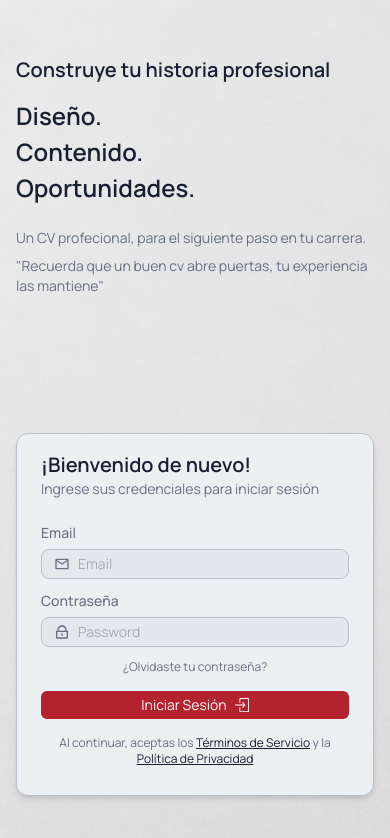
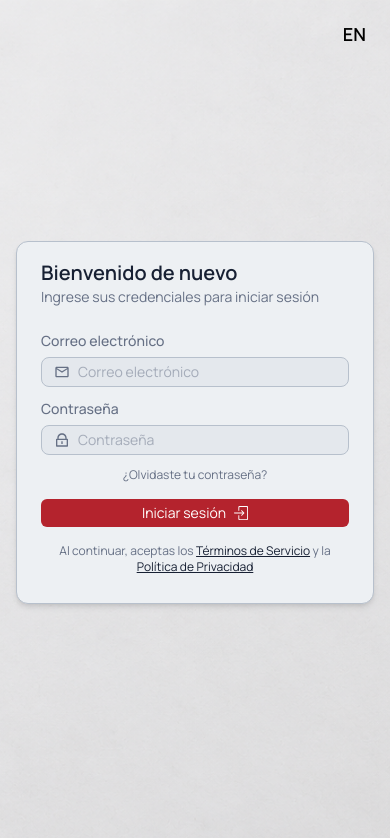
Before and after one commit to cr-gcc/career-stack, a React (Vite) app: page /login in a window 390 px wide. Shown: the top 838 px of the page. Built offline with nearby package versions, Linux system fonts and the light colour scheme.

Commit message:
Traducción en Login

```diff
--- a/src/domains/auth/components/BasicInfoLogin.tsx
+++ b/src/domains/auth/components/BasicInfoLogin.tsx
@@ -1,12 +1,15 @@
+import { useTranslation } from "react-i18next";
+
 export function BasicInfoLogin() {
+    const { t } = useTranslation();
     return (
         <div>
-            <h5 className="h5 mb-4">Construye tu historia profesional</h5>
-            <h4 className="mb-1 h4">Diseño.</h4>
-            <h4 className="mb-1 h4">Contenido.</h4>
-            <h4 className="mb-6 h4">Oportunidades.</h4>
-            <p className="mb-2 text-sm text-text-secondary">Un CV profecional, para el siguiente paso en tu carrera.</p>
-            <p className="text-sm text-text-secondary">"Recuerda que un buen cv abre puertas, tu experiencia las mantiene"</p>
+            <h5 className="h5 mb-4">{t('auth.info.title')}</h5>
+            <h4 className="mb-1 h4">{t('auth.info.item1')}</h4>
+            <h4 className="mb-1 h4">{t('auth.info.item2')}</h4>
+            <h4 className="mb-6 h4">{t('auth.info.item3')}</h4>
+            <p className="mb-2 text-sm text-text-secondary">{t('auth.info.subtitle1')}</p>
+            <p className="text-sm text-text-secondary">{t('auth.info.subtitle2')}</p>
         </div>
     )
 }
--- a/src/domains/auth/components/LoginForm.tsx
+++ b/src/domains/auth/components/LoginForm.tsx
@@ -1,3 +1,4 @@
+import { useTranslation } from 'react-i18next'
 import { CardBasico } from "@/components/ui/CardBasico";
 import { InputLabelIcon } from "@/components/ui/InputLabelIcon";
 import { ButtonIcon } from "@/components/ui/ButtonIcon";
@@ -6,51 +7,52 @@ import { RiLockLine } from "react-icons/ri";
 import { SlLogin } from "react-icons/sl";
 
 export function LoginForm() {
+    const { t } = useTranslation()
     return (
         <CardBasico>
             <div className="flex flex-col px-2 py-1">
                 <div className="mt-1.5 mb-6">
                     <h5 className="h5">
-                        ¡Bienvenido de nuevo!
+                        {t('auth.login.title')}
                     </h5>
                     <p className="text-sm text-text-secondary">
-                        Ingrese sus credenciales para iniciar sesión
+                        {t('auth.login.subtitle')}
                     </p>
                 </div>
                 <div className="mb-3">
                     <InputLabelIcon
                         type="text"
-                        label="Email"
+                        label={t('auth.login.email')}
                         icon={<MdOutlineEmail />}
-                        placeholder="Email"
+                        placeholder={t('auth.login.email')}
                         className="w-full text-sm"
                     />
                 </div>
                 <div className="mb-3">
                     <InputLabelIcon
                         type="password"
-                        label="Contraseña"
+                        label={t('auth.login.password')}
                         icon={<RiLockLine />}
-                        placeholder="Password"
+                        placeholder={t('auth.login.password')}
                         className="w-full text-sm"
                     />
                 </div>
                 <div className="flex justify-center mb-4">
                     <a href="#" className="text-xs text-text-secondary hover:text-emphasis transition-colors">
-                        ¿Olvidaste tu contraseña?
+                        {t('auth.login.forgotPassword')}
                     </a>
                 </div>
                 <div className="mb-4">
                     <ButtonIcon
                         icon={<SlLogin />}
-                        label="Iniciar Sesión"
+                        label={t('auth.login.submit')}
                         className="w-full text-sm text-white bg-primary hover:bg-primary-hover"
                         onClick={() => alert("Iniciando sesión...")}
                     />
                 </div>
                 <div className="mb-4 text-center">
                     <p className="text-xs text-text-secondary">
-                        Al continuar, aceptas los <a href="#" className="text-emphasis underline hover:text-primary transition-colors">Términos de Servicio</a> y la <a href="#" className="text-emphasis underline hover:text-primary transition-colors">Política de Privacidad</a>
+                        {t('auth.login.initTerms')} <a href="#" className="text-emphasis underline hover:text-primary transition-colors">{t('auth.login.termsAndConditions')}</a> {t('auth.login.and')} <a href="#" className="text-emphasis underline hover:text-primary transition-colors">{t('auth.login.privacyPolicy')}</a>
                     </p>
                 </div>
             </div>
--- a/src/domains/auth/pages/LoginPage.tsx
+++ b/src/domains/auth/pages/LoginPage.tsx
@@ -1,14 +1,31 @@
 import LoginBanner from '@/assets/images/banners/login.png';
+import { useTranslation } from 'react-i18next'
 import { LoginForm } from '@/domains/auth/components/LoginForm';
 import { BasicInfoLogin } from '@/domains/auth/components/BasicInfoLogin';
+import { ButtonIcon } from "@/components/ui/ButtonIcon";
+
 export function LoginPage() {
+    const { i18n } = useTranslation()
+
+    const toggleLanguage = () => {
+        const nextLang = i18n.language.startsWith('es') ? 'en' : 'es'
+        i18n.changeLanguage(nextLang)
+    }
+
     return (
         <div
             className="min-h-screen w-full flex bg-cover bg-center bg-no-repeat p-4 relative"
             style={{ backgroundImage: `url(${LoginBanner})` }}
         >
+            <div className="absolute top-4 right-4">
+                <ButtonIcon
+                    label={i18n.language.startsWith('es') ? 'EN' : 'ES'}
+                    className="text-lg font-semibold cursor-pointer hover:text-primary transition-colors"
+                    onClick={toggleLanguage}
+                />
+            </div>
             <div className="grid grid-cols-1 sm:grid-cols-2 md:grid-cols-3 w-full">
-                <div className="flex justify-center py-10">
+                <div className="hidden md:flex justify-center py-10">
                     <BasicInfoLogin />
                 </div>
                 <div className="flex justify-center items-center">
```
